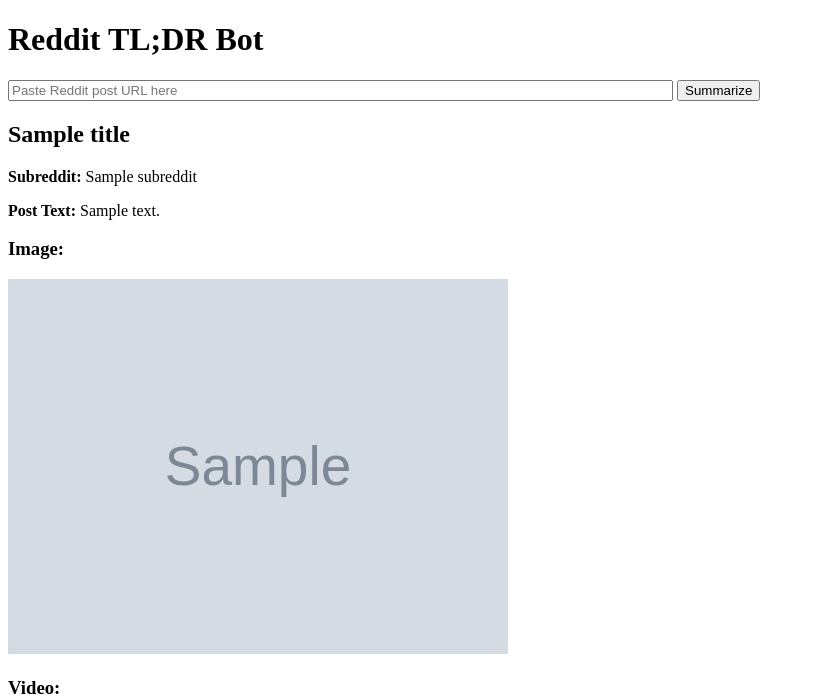
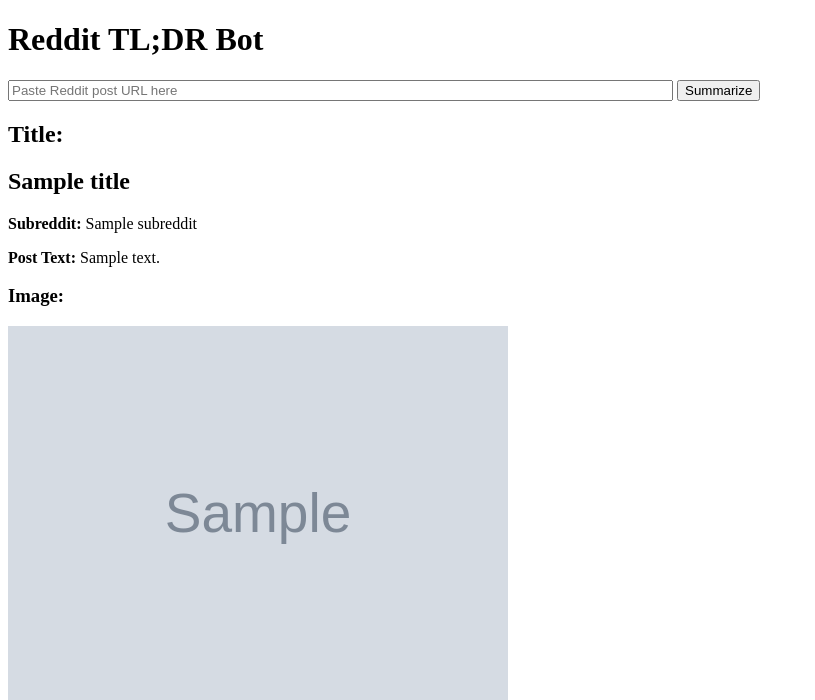
Before and after one commit to ramsarma21/reddit-bot, a Flask app: template templates/index.html in a window 1280 px wide. Shown: the top 700 px of the page, without its empty margins (0-815 px from the left). Run offline with Flask 3, Linux system fonts and the light colour scheme; the template is opened without the code that fills it: most values are stand-ins (such as "Sample title", 1, 10 or a date in 2020); grey boxes marked "Sample" are stand-in pictures.

Commit message:
add title text in bold

```diff
--- a/templates/index.html
+++ b/templates/index.html
@@ -16,7 +16,7 @@
     {% endif %}
 
     {% if title %}
-        <h2>{{ title }}</h2>
+        <h2><strong>Title:</strong></h2><h2>{{ title }}</h2>
         <p><strong>Subreddit:</strong> {{ subreddit }}</p>
         {% if selftext %}
             <p><strong>Post Text:</strong> {{ selftext }}</p>
```
